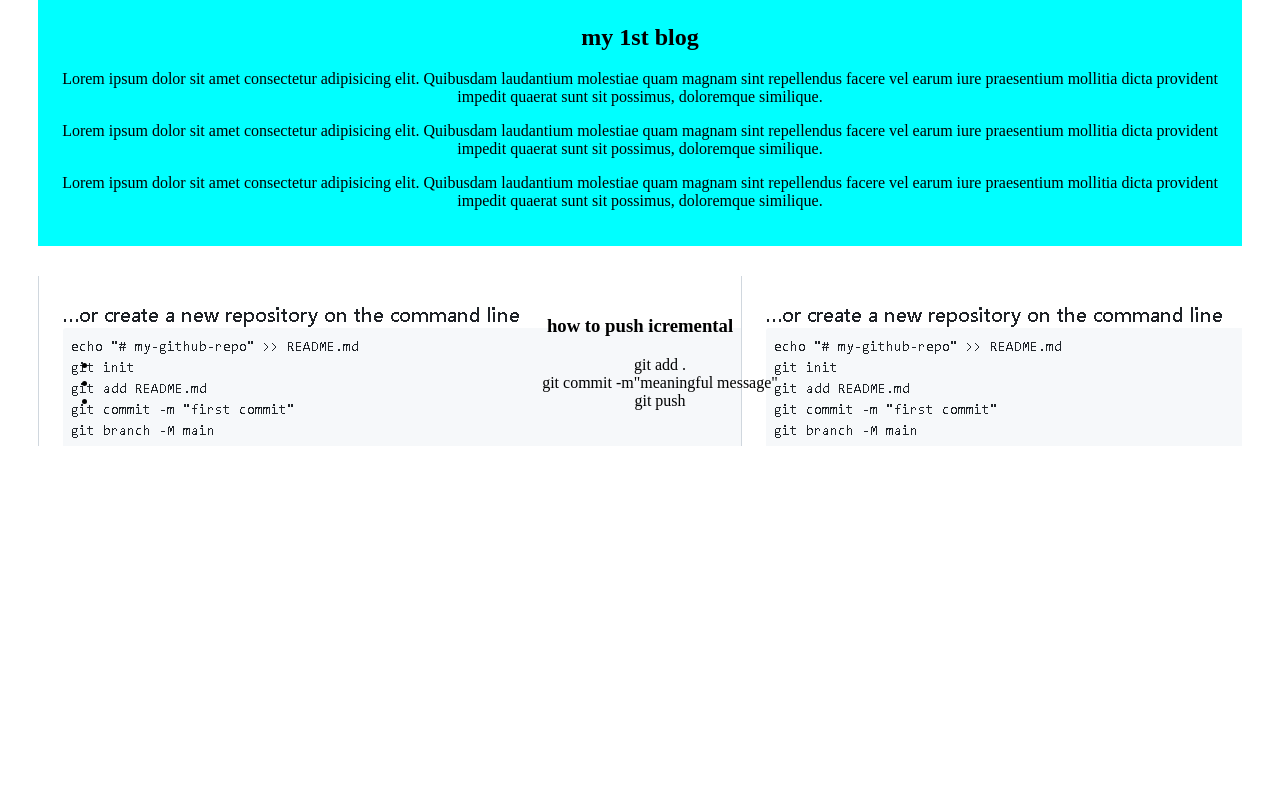
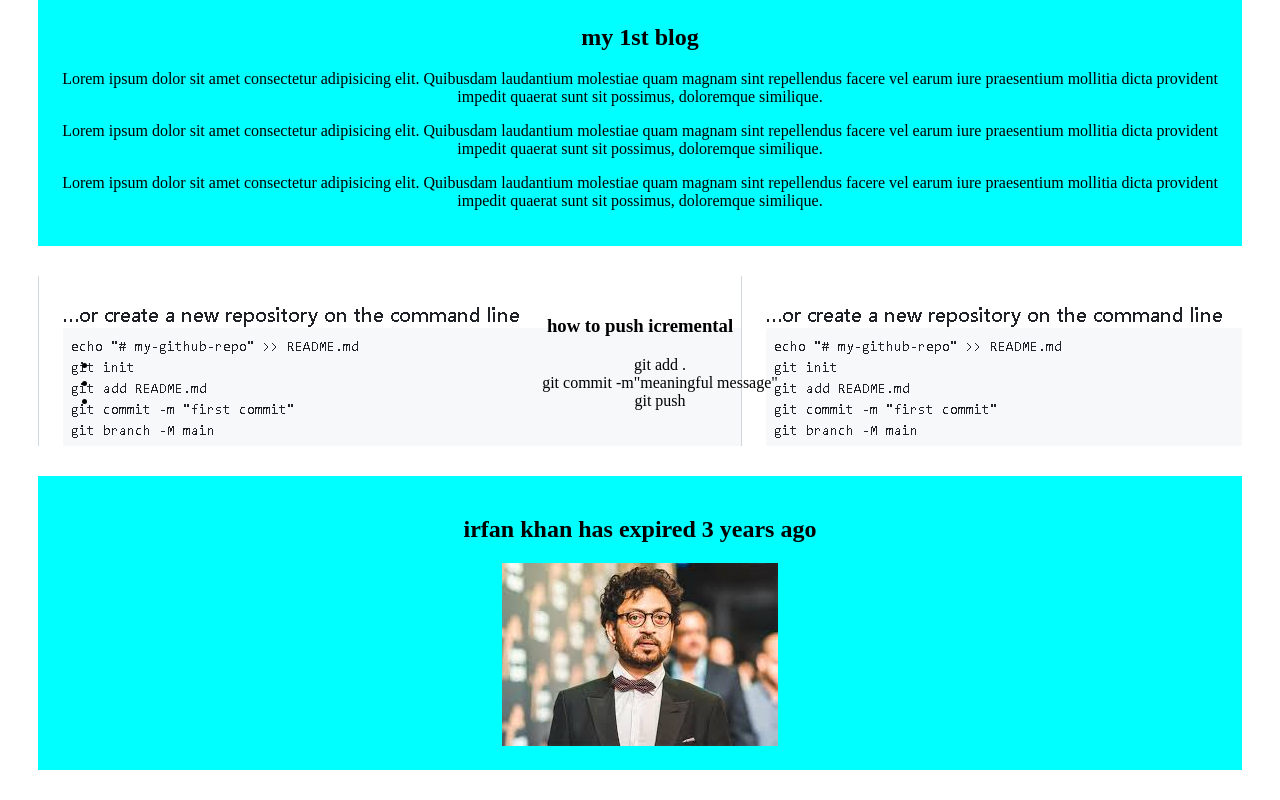
Before and after one commit to alauddinkochi/my-github-repo, a plain HTML site: page index.html in a window 1280 px wide. Shown: the part 632-1432 px from the top of the page. Before the commit the page ends 1108 px from the top, so only its background shows below. Drawn offline with Linux system fonts and the light colour scheme.

Commit message:
irfan khan's news added

```diff
--- a/index.html
+++ b/index.html
@@ -34,5 +34,9 @@
 
         </ul>
     </div>
+    <div>
+        <h2>irfan khan has expired 3 years ago</h2>
+        <img src="styles/images.jpeg" alt="">
+    </div>
 </body>
 </html>
```
Also changed, not shown: styles/images.jpeg (added).
